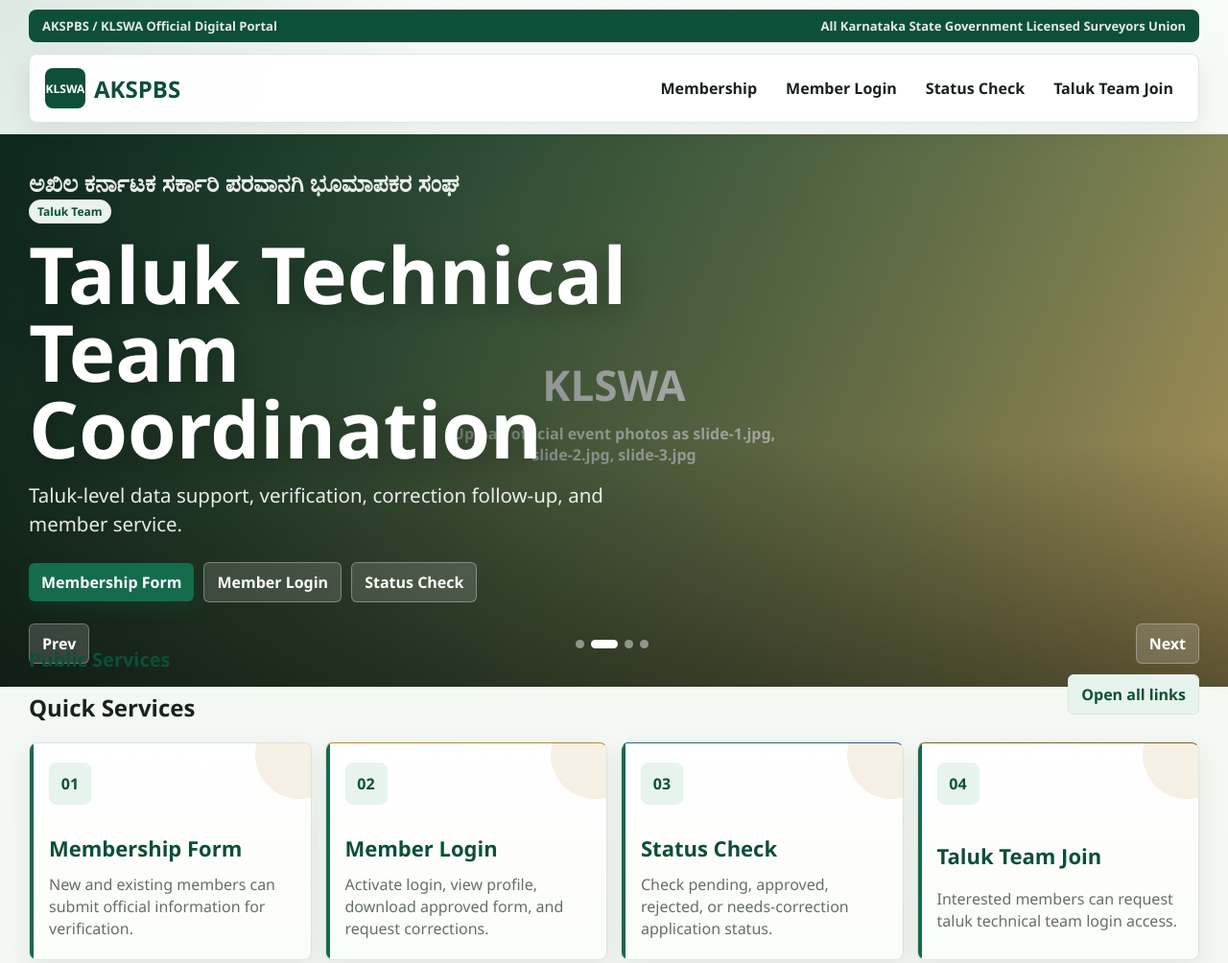
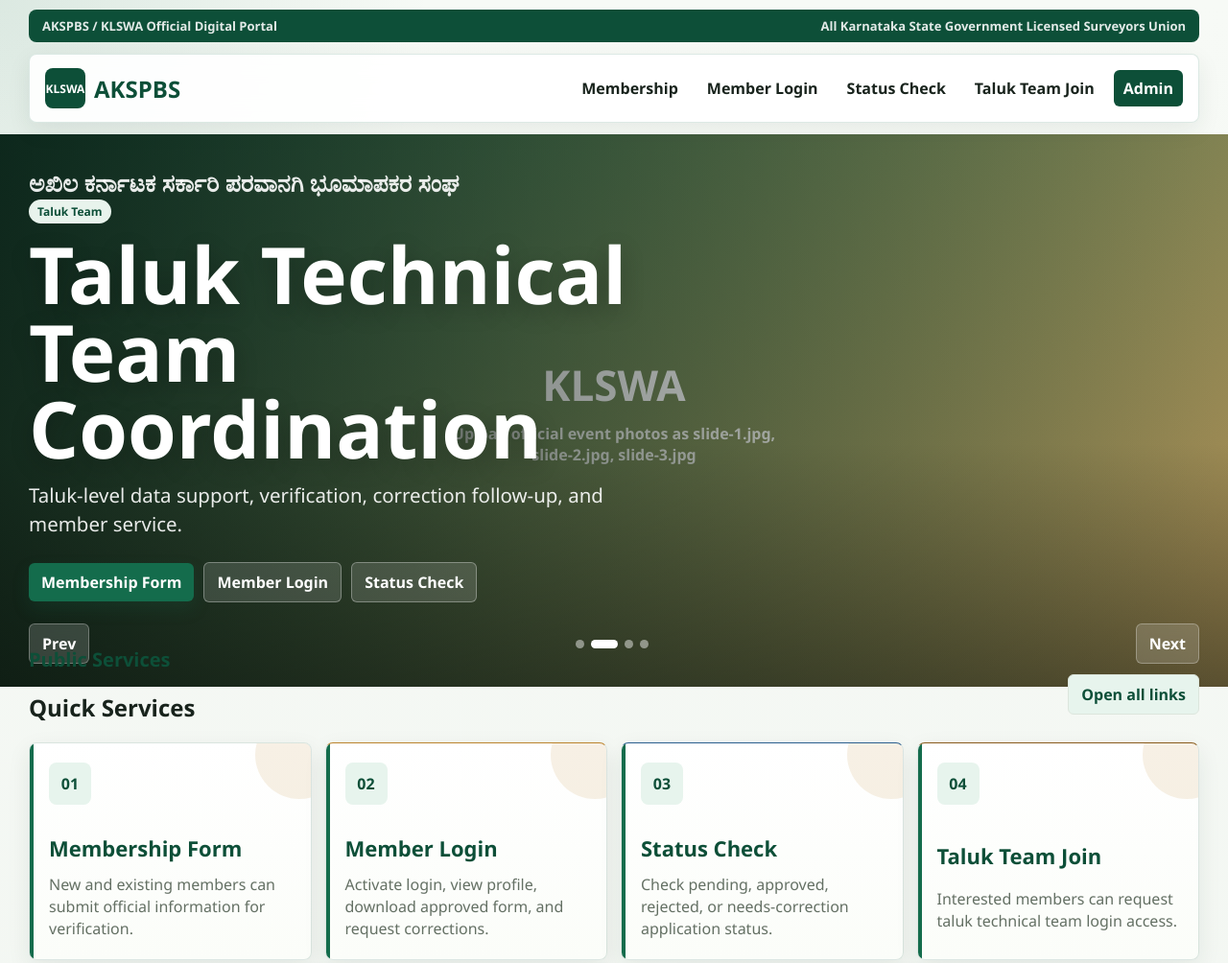
Before and after one commit to surajtalageri15-bot/klswataluk, a website: page public/index.html in a window 1280 px wide. Shown: the top 1004 px of the page at 96% size. Drawn offline with Linux system fonts and the light colour scheme.

Commit message:
Restore admin home navigation

```diff
--- a/public/index.html
+++ b/public/index.html
@@ -23,6 +23,7 @@
         <a href="/member-login.html">Member Login</a>
         <a href="/status.html">Status Check</a>
         <a href="/taluk-join.html">Taluk Team Join</a>
+        <a class="admin-nav-link" href="/admin.html">Admin</a>
       </div>
     </nav>
 
--- a/public/styles.css
+++ b/public/styles.css
@@ -128,6 +128,16 @@ a.primary {
   color: var(--green-dark);
 }
 
+.home-nav a.admin-nav-link {
+  background: var(--green-dark);
+  color: #fff;
+}
+
+.home-nav a.admin-nav-link:hover {
+  background: var(--green);
+  color: #fff;
+}
+
 .home-hero {
   min-height: 68vh;
   display: grid;
```
